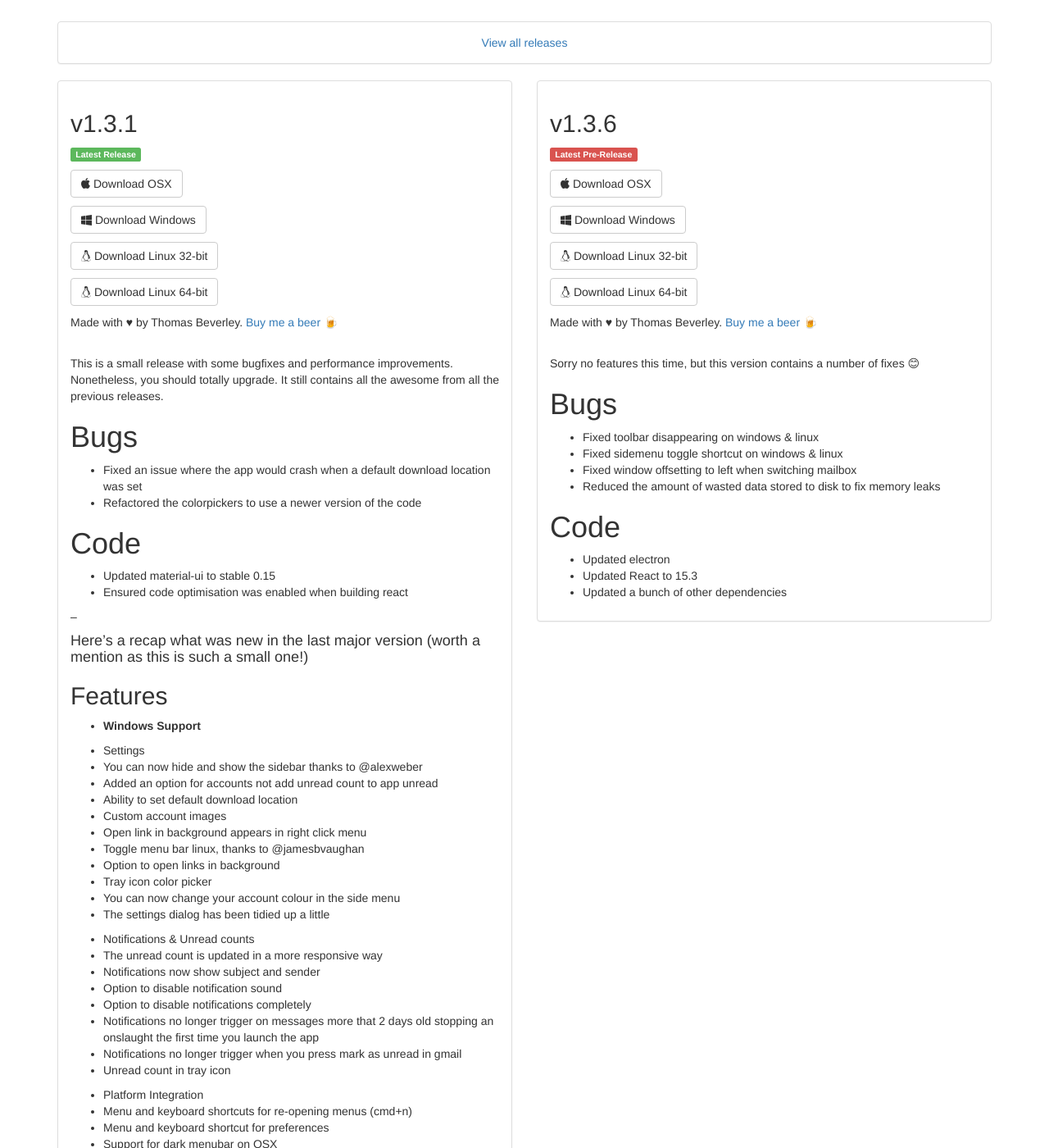
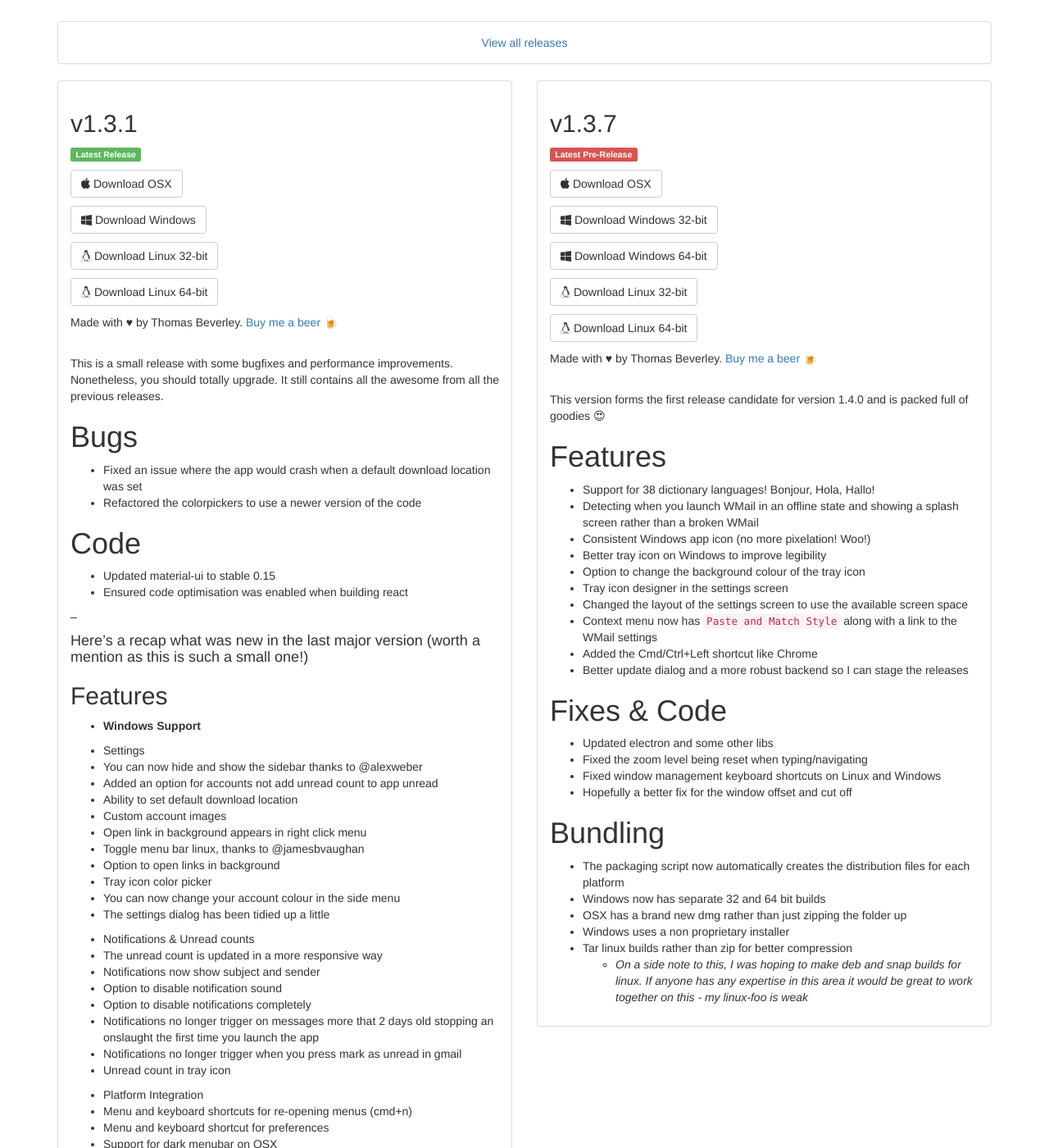
Before and after one commit to Thomas101/wmail, a Jekyll site: the page built from download.html, in a window 1280 px wide and 1400 px high, scrolled down 295 px. Shown: the whole window at 82% size. Built offline with Jekyll 4.4.1, drawn with Linux system fonts in a browser that asks for light colours.

Commit message:
Added latest release

```diff
--- a/_includes/prerelease_notes.md
+++ b/_includes/prerelease_notes.md
@@ -1,12 +1,28 @@
-Sorry no features this time, but this version contains a number of fixes 😊
+This version forms the first release candidate for version 1.4.0 and is packed full of goodies 😍
 
-# Bugs
-- Fixed toolbar disappearing on windows & linux
-- Fixed sidemenu toggle shortcut on windows & linux
-- Fixed window offsetting to left when switching mailbox
-- Reduced the amount of wasted data stored to disk to fix memory leaks
+# Features
 
-# Code
-- Updated electron
-- Updated React to 15.3
-- Updated a bunch of other dependencies
+- Support for 38 dictionary languages! Bonjour, Hola, Hallo!
+- Detecting when you launch WMail in an offline state and showing a splash screen rather than a broken WMail
+- Consistent Windows app icon (no more pixelation! Woo!)
+- Better tray icon on Windows to improve legibility
+- Option to change the background colour of the tray icon
+- Tray icon designer in the settings screen
+- Changed the layout of the settings screen to use the available screen space
+- Context menu now has `Paste and Match Style` along with a link to the WMail settings
+- Added the Cmd/Ctrl+Left shortcut like Chrome
+- Better update dialog and a more robust backend so I can stage the releases
+
+# Fixes & Code
+- Updated electron and some other libs
+- Fixed the zoom level being reset when typing/navigating
+- Fixed window management keyboard shortcuts on Linux and Windows
+- Hopefully a better fix for the window offset and cut off
+
+# Bundling
+- The packaging script now automatically creates the distribution files for each platform
+- Windows now has separate 32 and 64 bit builds
+- OSX has a brand new dmg rather than just zipping the folder up
+- Windows uses a non proprietary installer
+- Tar linux builds rather than zip for better compression
+    - *On a side note to this, I was hoping to make deb and snap builds for linux. If anyone has any expertise in this area it would be great to work together on this - my linux-foo is weak*
--- a/download.html
+++ b/download.html
@@ -2,8 +2,8 @@
 layout: default
 release_v: "v1.3.1"
 release_s: "1_3_1"
-prerelease_v: "v1.3.6"
-prerelease_s: "1_3_6"
+prerelease_v: "v1.3.7"
+prerelease_s: "1_3_7"
 ---
 {% capture release_notes %}{% include release_notes.md %}{% endcapture %}
 {% capture prerelease_notes %}{% include prerelease_notes.md %}{% endcapture %}
@@ -73,24 +73,31 @@
             <h2>{{ page.prerelease_v }}</h2>
             <p><span class="label label-danger">Latest Pre-Release</span></p>
             <p>
-              <a href="https://github.com/Thomas101/wmail/releases/download/{{ page.prerelease_v }}/WMail_{{ page.prerelease_s }}_osx.zip" class="btn btn-default">
+              <a href="https://github.com/Thomas101/wmail/releases/download/{{ page.prerelease_v }}/WMail_{{ page.prerelease_s }}_prerelease_osx.dmg" class="btn btn-default">
                 <span class="fa fa-apple"></span> Download OSX
-              </a>
-            </p>
-            <p>
-              <a href="https://github.com/Thomas101/wmail/releases/download/{{ page.prerelease_v }}/WMail_{{ page.prerelease_s }}_windows.zip" class="btn btn-default">
-                <span class="fa fa-windows"></span> Download Windows
               </a>
             </p>
 
             <p>
-              <a href="https://github.com/Thomas101/wmail/releases/download/{{ page.prerelease_v }}/WMail_{{ page.prerelease_s }}_linux32.zip" class="btn btn-default">
+              <a href="https://github.com/Thomas101/wmail/releases/download/{{ page.prerelease_v }}/WMail_{{ page.prerelease_s }}_prerelease_windows_x86.zip" class="btn btn-default">
+                <span class="fa fa-windows"></span> Download Windows 32-bit
+              </a>
+            </p>
+
+            <p>
+              <a href="https://github.com/Thomas101/wmail/releases/download/{{ page.prerelease_v }}/WMail_{{ page.prerelease_s }}_prerelease_windows_x64.zip" class="btn btn-default">
+                <span class="fa fa-windows"></span> Download Windows 64-bit
+              </a>
+            </p>
+
+            <p>
+              <a href="https://github.com/Thomas101/wmail/releases/download/{{ page.prerelease_v }}/WMail_{{ page.prerelease_s }}_prerelease_linux_x86.tar.gz" class="btn btn-default">
                 <span class="fa fa-linux"></span> Download Linux 32-bit
               </a>
             </p>
 
             <p>
-              <a href="https://github.com/Thomas101/wmail/releases/download/{{ page.prerelease_v }}/WMail_{{ page.prerelease_s }}_linux64.zip" class="btn btn-default">
+              <a href="https://github.com/Thomas101/wmail/releases/download/{{ page.prerelease_v }}/WMail_{{ page.prerelease_s }}_prerelease_linux_x64.tar.gz" class="btn btn-default">
                 <span class="fa fa-linux"></span> Download Linux 64-bit
               </a>
             </p>
--- a/version.json
+++ b/version.json
@@ -3,6 +3,6 @@
     "version": "1.3.1"
   },
   "prerelease": {
-    "version": "1.3.6"
+    "version": "1.3.7"
   }
 }
```
